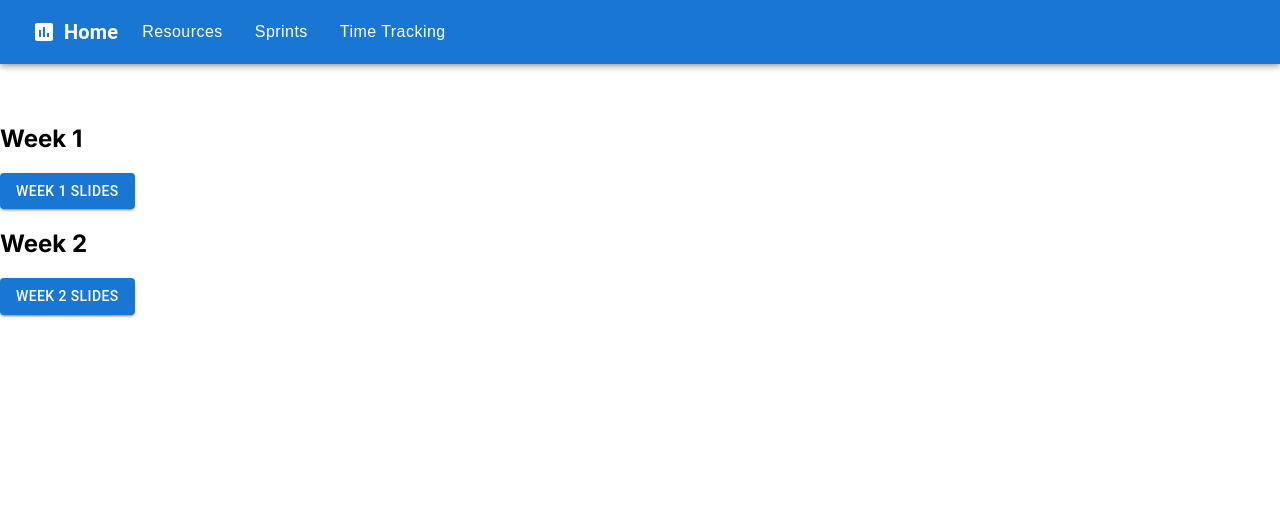
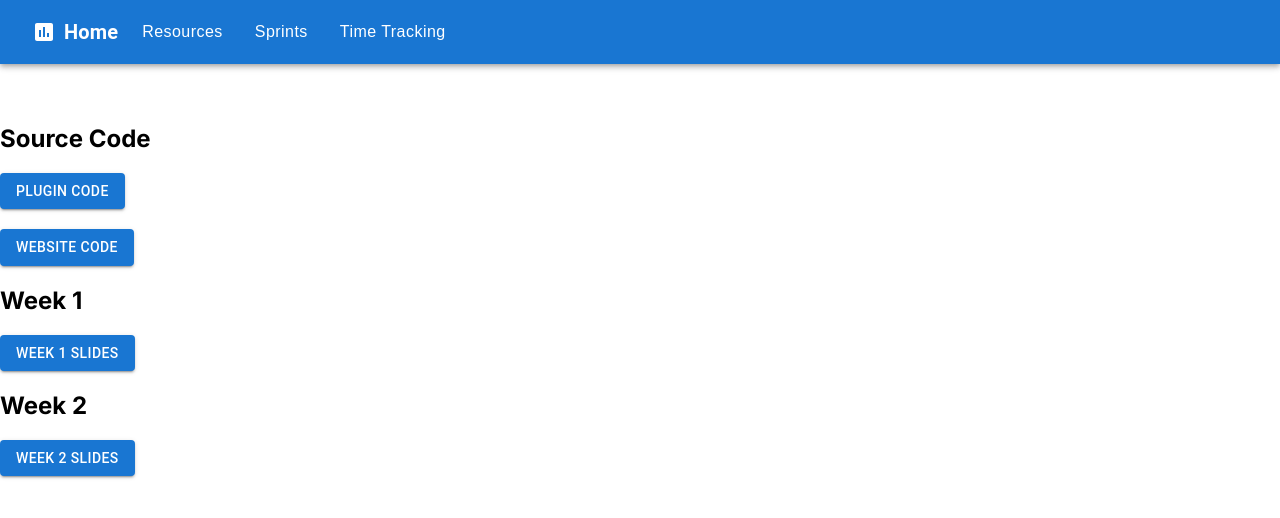
Before and after one commit to SE4AIResearch/DataLeakage_JupyterNotebook_Website_Fall2024, a Next.js app: page /resources in a window 1280 px wide. Shown: the top 518 px of the page. Built offline with nearby package versions, Linux system fonts and the light colour scheme.

Commit message:
added links to repos

```diff
--- a/app/resources/page.tsx
+++ b/app/resources/page.tsx
@@ -1,12 +1,22 @@
 "use client"; // This directive allows the component to run on the client side.
 import { Box, Button, Container, Link, Stack, Typography } from "@mui/material";
 import ResponsiveAppBar from "@/components/navbar";
-
+import "../globals.css"
+//https://github.com/SE4AIResearch/DataLeakage_JupyterNotebook_Website_Fall2024/
 export default function Resources() {
   return (
     <Box>
       <ResponsiveAppBar />
       <Box sx={{ textAlign: "left", pt: "5vh" }}>
+        <h2>Source Code</h2>
+        <Button variant="contained" href="https://github.com/SE4AIResearch/DataLeakage_JupyterNotebook_Fall2024/">
+              Plugin Code
+        </Button>
+        <br></br>
+        <br></br>
+        <Button variant="contained" href="https://github.com/SE4AIResearch/DataLeakage_JupyterNotebook_Website_Fall2024/">
+              Website Code
+        </Button>
         <h2>Week 1</h2>
         <Button variant="contained" href="https://docs.google.com/presentation/d/1E1ebly_8aZ3sP5-ta5DjYG2ETjui0gxEugu2oE9HEUo/edit?usp=sharing">
               Week 1 Slides
```
